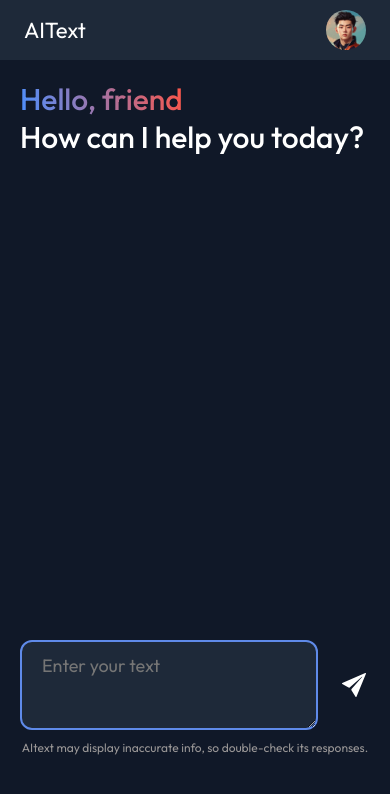
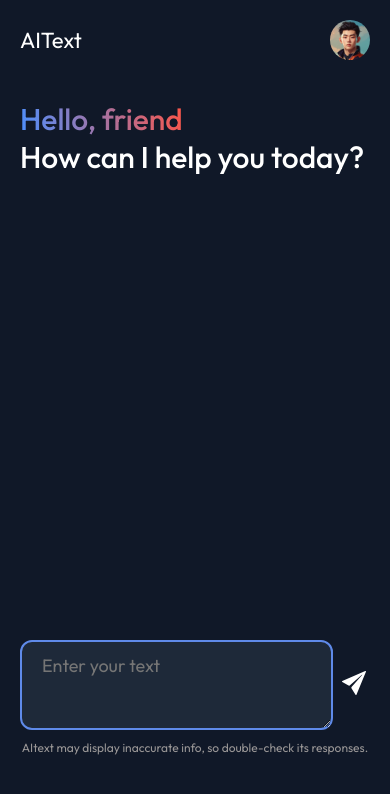
Before and after one commit to adexfit/adexai, a React (Vite) app: page / in a window 390 px wide. Shown: the top 794 px of the page. Built offline with nearby package versions, Linux system fonts and the light colour scheme.

Commit message:
Finished translation API

```diff
--- a/src/components/Main/Main.css
+++ b/src/components/Main/Main.css
@@ -112,12 +112,14 @@
   flex-direction: column;
   overflow-y: hidden;
 } */
-
+.main-bottom #send_ico {
+  cursor: pointer;
+}
 .search-box {
   display: flex;
   align-items: center;
   justify-content: space-between;
-  gap: 20px;
+  gap: 5px;
   /* background-color: #f0f4f9; */
   padding: 10px 0px;
   border-radius: 50px;
--- a/src/components/Main/Main.jsx
+++ b/src/components/Main/Main.jsx
@@ -33,9 +33,10 @@ const Main = () => {
   } = useContext(AiContext);
 
   const handleTextInput = async (e) => {
+    const INPUT_REGEX = /^[0-9]*$/;
     setTranslated("");
-    if (textAreaText == "") {
-      setError("Please enter a valid input");
+    if (textAreaText == "" || INPUT_REGEX.test(textAreaText) == true) {
+      setError("Please enter a valid input. Only letters are allowed");
       return;
     }
     setWelcome(false);
@@ -73,10 +74,12 @@ const Main = () => {
               aria-labelledby="intro-text"
             ></textarea>
             {/* <img src={assets.send_icon} alt="" onClick={handleTextInput} /> */}
-            <IoIosSend
-              onClick={handleTextInput}
-              style={{ color: "#fff", width: "32px", height: "32px" }}
-            />
+            <p id="send_ico">
+              <IoIosSend
+                onClick={handleTextInput}
+                style={{ color: "#fff", width: "32px", height: "32px" }}
+              />
+            </p>
           </div>
           <p className="center">
             AItext may display inaccurate info, so double-check its responses.
--- a/src/components/Main/Question.jsx
+++ b/src/components/Main/Question.jsx
@@ -1,8 +1,10 @@
 import React, { useState, useContext, useEffect } from "react";
 import "./question.css";
 import { AiContext } from "../../context/AiContext";
+import { assets } from "../../assets/assets";
 
 const Question = () => {
+  const [loading, setLoading] = useState(false);
   const {
     inputedtext,
     setInputedText,
@@ -28,8 +30,10 @@ const Question = () => {
   }, [targetLang]);
 
   const handleTranslation = async () => {
+    setLoading(true);
     const translated = await ourTranslator(inputedtext, targetLang);
     setTranslated(translated);
+    setLoading(false);
   };
 
   // ourSummarizer(
@@ -40,9 +44,24 @@ const Question = () => {
     <div className="main-top">
       <div className="question-box">
         <div className="reflected_question">{inputedtext}</div>
+        {loading ? (
+          <>
+            <div className="center">
+              {" "}
+              <img src={assets.load} alt="" height={60} width={60} />
+            </div>
+          </>
+        ) : (
+          <>
+            {translated == "" ? (
+              ""
+            ) : (
               <div className="translated_text" id="type">
                 {translated}
               </div>
+            )}
+          </>
+        )}
       </div>
       <div className="operations">
         <div className="language_detector">
@@ -51,9 +70,16 @@ const Question = () => {
         </div>
         {/* <div className="question">Summarized text</div> */}
         <div className="btn-wrapper">
-          <button className="btn-sec" disabled={inputedtext?.length < 150}>
-            Summarize
-          </button>
+          {inputedtext?.length > 150 && detectedlang[1] == "en" ? (
+            <>
+              <button className="btn-sec">Summarize</button>
+            </>
+          ) : (
+            ""
+          )}
+
+          {inputedtext?.length < 150 && detectedlang[1] == "en" ? (
+            <>
               <p>Translate to:</p>
 
               <select
@@ -72,6 +98,10 @@ const Question = () => {
               <button className="btn-primary" onClick={handleTranslation}>
                 Translate
               </button>
+            </>
+          ) : (
+            ""
+          )}
         </div>
       </div>
     </div>
--- a/src/components/Main/question.css
+++ b/src/components/Main/question.css
@@ -12,12 +12,12 @@
   height: 40vh;
 }
 /* Hide scrollbar for Chrome, Safari and Opera */
-.main-top::-webkit-scrollbar {
+.question-box::-webkit-scrollbar {
   display: none;
 }
 
 /* Hide scrollbar for IE, Edge and Firefox */
-.main-top {
+.question-box {
   -ms-overflow-style: none; /* IE and Edge */
   scrollbar-width: none; /* Firefox */
 }
@@ -49,6 +49,11 @@
   display: flex;
   flex-direction: row;
   justify-content: space-between;
+  margin-top: 20px;
+}
+
+.operations span {
+  font-size: 12px;
 }
 
 .reflected_question {
@@ -164,11 +169,11 @@ select:hover {
     display: flex;
     flex-direction: column;
     gap: 10px;
+    align-items: flex-end;
   }
 
-  .main .nav {
-    padding: 10px 24px;
-    color: #585858;
-    background: #1e2939;
+  .question-box {
+    overflow-y: scroll;
+    height: 30vh;
   }
 }
--- a/src/components/Sidebar/Sidebar.jsx
+++ b/src/components/Sidebar/Sidebar.jsx
@@ -1,6 +1,6 @@
 import React, { useState, useContext } from "react";
 import "../Sidebar/Sidebar.css";
-import { assets } from "../../assets/assets";
+// import { assets } from "../../assets/assets";
 import { IoIosMenu } from "react-icons/io";
 import { FaPlus } from "react-icons/fa6";
 import { AiContext } from "../../context/AiContext";
```
Also changed, not shown: src/assets/assets.js (+19 -17 lines), src/assets/load.gif (added). Lines whose indentation alone changed are shown as unchanged.
